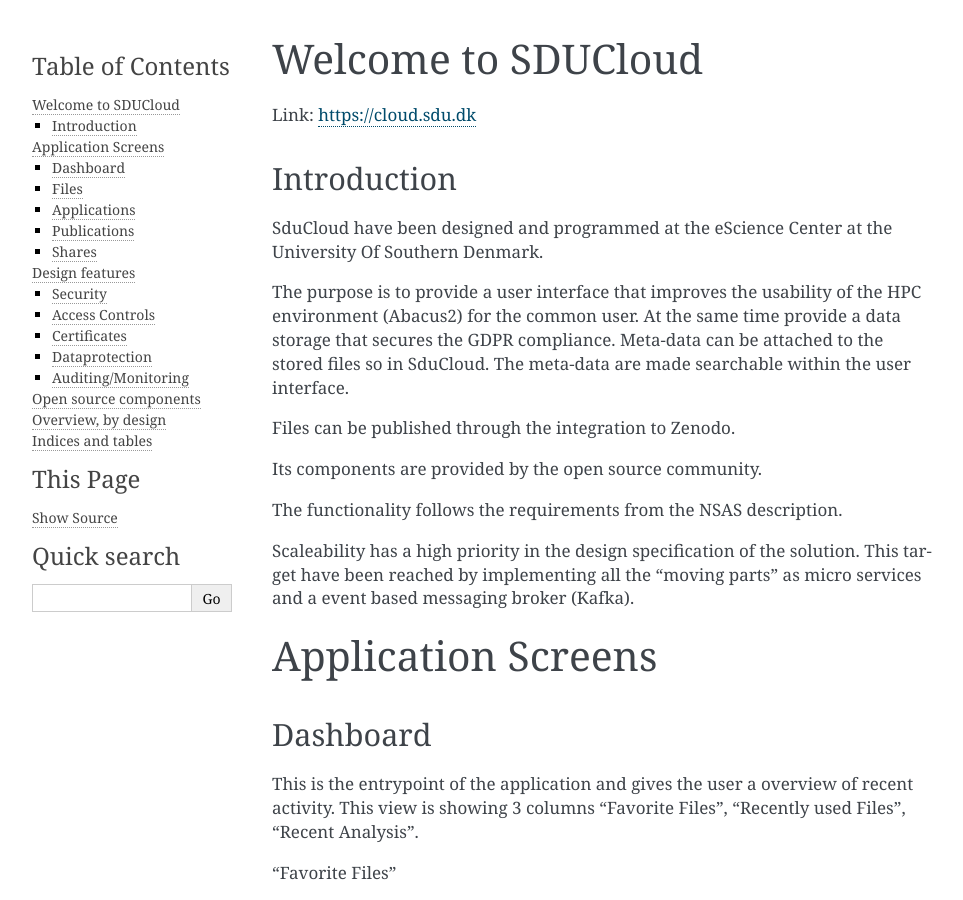
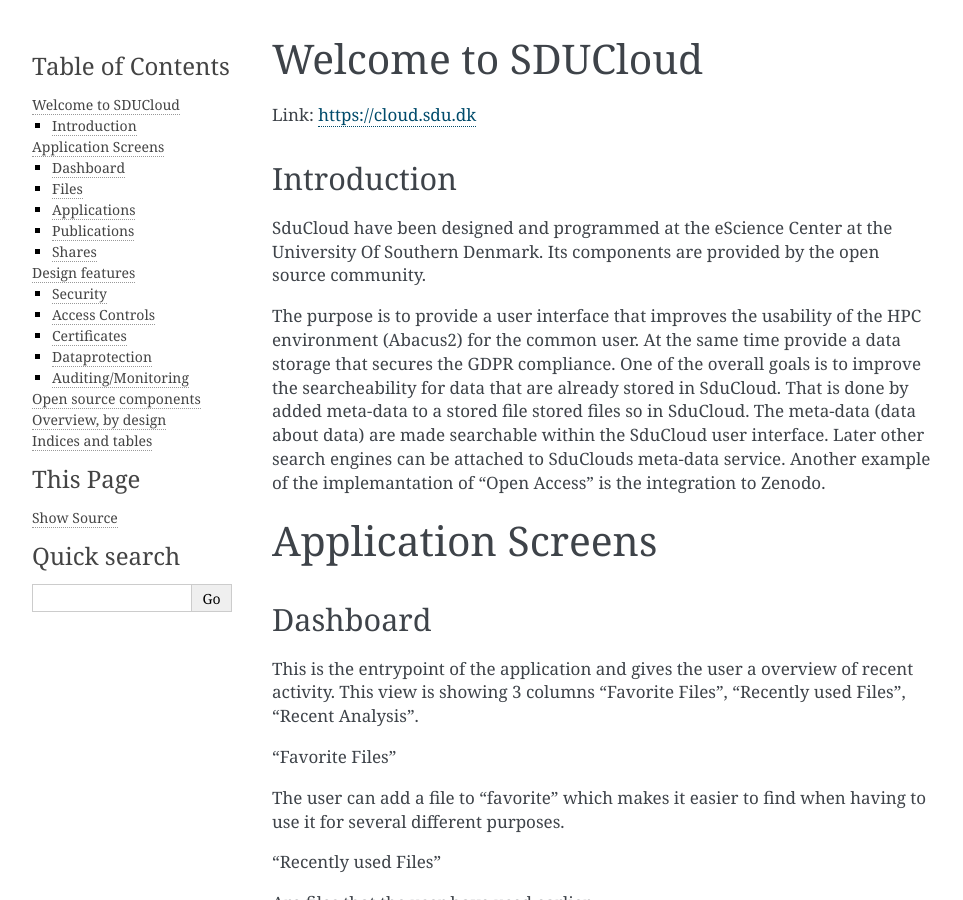
Before and after one commit to SDU-eScience/SDUCloudDoc, a Sphinx documentation site: the page built from docs/source/index.rst, in a window 1280 px wide and 900 px high. Shown: the whole window, without its empty margins (148-1111 px from the left). Built offline with Sphinx 7.4.7, drawn with Linux system fonts in a browser that asks for light colours; some of the changed text lies outside the part shown.

Commit message:
Added text

```diff
--- a/docs/source/index.rst
+++ b/docs/source/index.rst
@@ -15,16 +15,14 @@
 ------------
 
 SduCloud have been designed and programmed at the eScience Center at the University Of Southern Denmark.
-
-The purpose is to provide a user interface that improves the usability of the HPC environment (Abacus2) for the common user. At the same time provide a data storage that secures the GDPR compliance. Meta-data can be attached to the stored files so in SduCloud. The meta-data are made searchable within the user interface.
-
-Files can be published through the integration to Zenodo.
-
 Its components are provided by the open source community.
 
-The functionality follows the requirements from the NSAS description.
+The purpose is to provide a user interface that improves the usability of the HPC environment (Abacus2) for the common user. At the same time provide a data storage that secures the GDPR compliance. One of the overall goals is to improve the searcheability for data that are already stored in SduCloud.
+That is done by added meta-data to a stored file stored files so in SduCloud. The meta-data (data about data) are made searchable within the SduCloud user interface. Later other search engines can be attached to SduClouds meta-data service. Another example of the implemantation of "Open Access"
+is the integration to Zenodo.
 
-Scaleability has a high priority in the design specification of the solution. This target have been reached by implementing all the "moving parts" as micro services and a event based messaging broker (Kafka).
+
+
 
 
 
--- a/docs/source/testincl.rst
+++ /dev/null
@@ -1,3 +0,0 @@
-.. _Testincl:
-
-Dette er en test
```
Also changed, not shown: other parts of docs/source/index.rst (+1 -1 lines).
